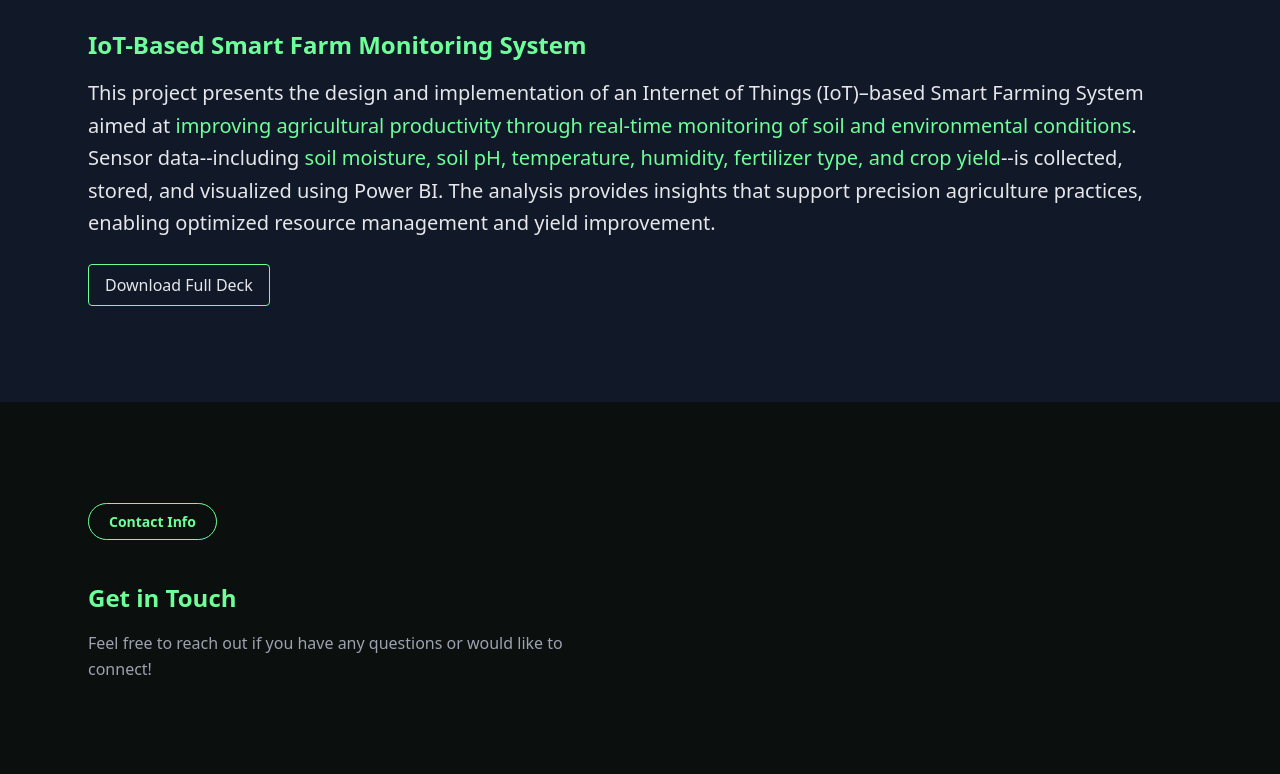
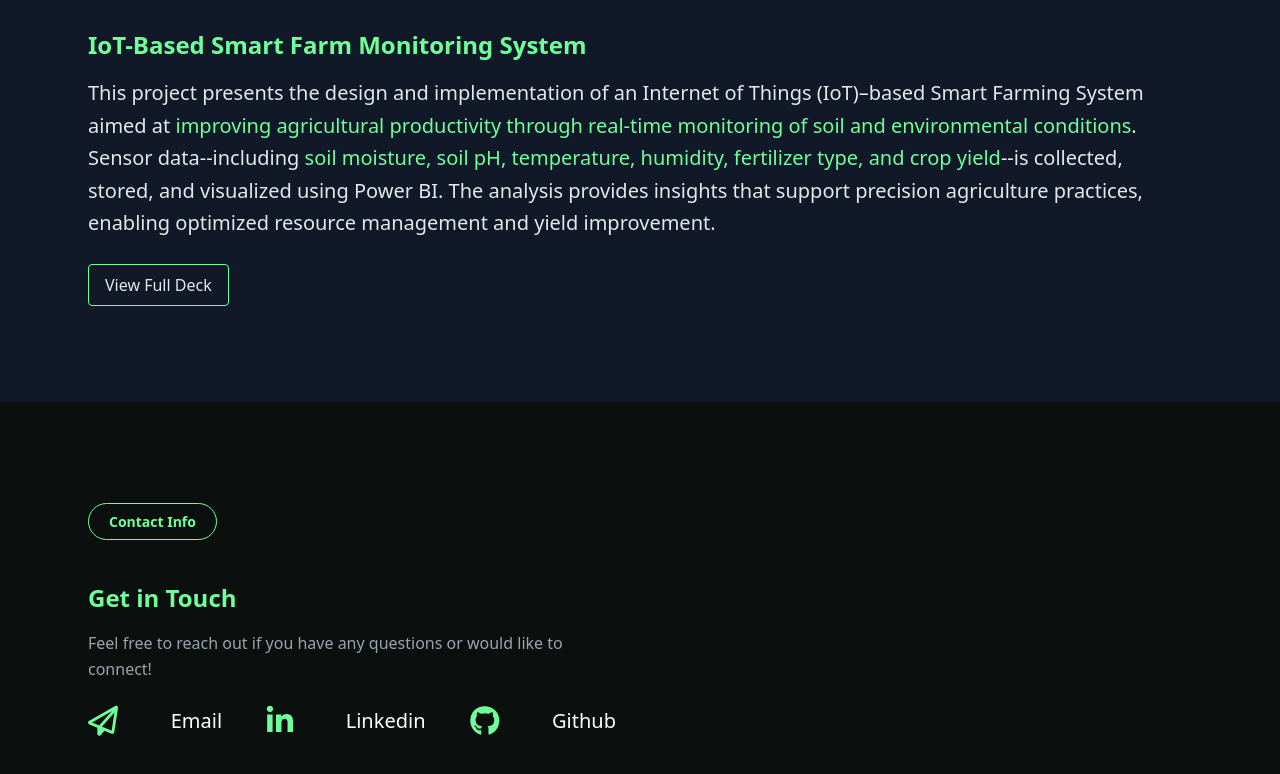
Before and after one commit to KAR-SONS/Diana_Portfolio, a plain HTML site: page index.html in a window 1280 px wide. Shown: the part 2093-2867 px from the top of the page. Drawn offline with nearby package versions, Linux system fonts and the light colour scheme.

Commit message:
added contacts

```diff
--- a/index.html
+++ b/index.html
@@ -5,8 +5,8 @@
   <meta name="viewport" content="width=device-width, initial-scale=1.0"/>
   <title>Diana Nthenya Portfolio</title>
   <script src="https://cdn.tailwindcss.com"></script>
-  <script src="/css/styles.css"></script>
-
+   <script src="https://kit.fontawesome.com/88de586102.js" crossorigin="anonymous"></script>
+  <link rel="stylesheet" href="styles.css" />
   <script>
     tailwind.config = {
       theme: {
@@ -98,13 +98,13 @@
   <div class="max-w-6xl mx-auto px-6">
     <h2 class="text-3xl font-bold mb-12">
       <span class="border border-accent px-5 py-2 rounded-full text-sm text-accent">
-        Core Skills
+        Technical Skills
       </span>
     </h2>
 
     <div class="grid md:grid-cols-4 gap-8">
       <div>
-        <h3 class="text-accent font-semibold mb-4">Programming</h3>
+        <h3 class="text-accent font-semibold mb-4">Core Skills</h3>
         <ul class="space-y-2 text-muted">
           <li>Data & Analytics</li>
           <li>Data Cleaning & Preparation</li>
@@ -164,9 +164,11 @@
         </p>
 
         <div class="flex gap-4">
-          <a class="border border-accent px-4 py-2 rounded hover:bg-accent hover:text-bg">
-            Download Full Deck
-          </a>
+          <button class="border border-accent px-4 py-2 rounded hover:bg-accent hover:text-bg"
+           onclick="window.open('./assets/IoT_SMART_FARM_REPORT(1).docx')"
+          >
+            View Full Deck
+          </button>
         </div>
       </div>
     </div>
@@ -191,6 +193,17 @@
           Feel free to reach out if you have any questions or would like to connect!
         </p>
 
+        <div class="icons flex items-center justify-between text-lg mb-4">
+            <i class="fa-regular fa-paper-plane"></i>
+            <span class="ml-2 text-muted"><a href="mailto:diananthenya46@gmail.com">Email</a></span>
+
+            <i class="fa-brands fa-linkedin-in"></i>
+             <span class="ml-2 text-muted"><a href="mailto:diananthenya46@gmail.com">Linkedin</a></span>
+
+            <i class="fa-brands fa-github"></i>
+            <span class="ml-2 text-muted"><a href="mailto:diananthenya46@gmail.com">Github</a></span>
+        </div>
+
     </section>
 
 </body>
--- /dev/null
+++ b/styles.css
@@ -0,0 +1,18 @@
+
+.icons i{
+    color: #6eff9a;
+    transition: color 0.3s;
+    font-size: 30px;
+}
+.icons span a{
+    color: #ffffff;
+    text-decoration: none;
+    transition: color 0.3s;
+    font-size: 20px;
+}
+.icons i:hover {
+    color: #00b300;
+}
+.icons span a:hover {
+    color: #555;
+}
```
Also changed, not shown: 1 other file.
